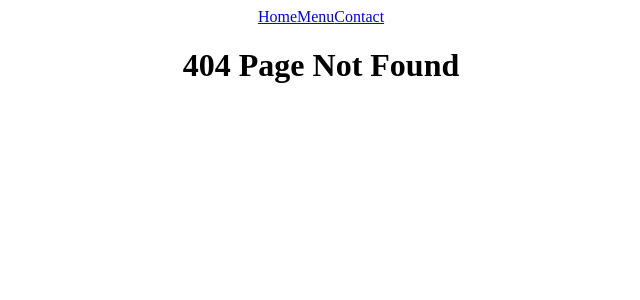
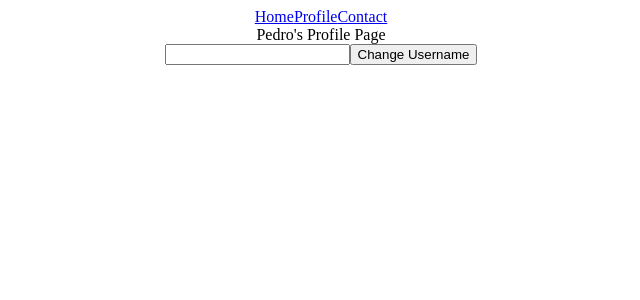
Before and after one commit to mishalkk/learn_react, a React (Create React App) app: page /profile in a window 1280 px wide. Before the commit this address had no page. Shown: the top 300 px of the page, without its empty margins (319-959 px from the left). Built offline with nearby package versions, Linux system fonts and the light colour scheme.

Commit message:
useContext

```diff
--- a/src/App.js
+++ b/src/App.js
@@ -1,30 +1,35 @@
 import './App.css';
 import { BrowserRouter as Router, Routes, Route } from 'react-router-dom';
 import { Home } from './pages/Home';
-import { Menu } from './pages/Menu';
+import { Profile } from './pages/Profile';
 import { Contact } from './pages/Contact';
 import { NoPage } from './pages/NoPage';
 import { Navbar } from './Navbar';
+import { useState, createContext } from 'react';
 
 
 // install react router dom
   // npm install react-router-dom
 
+export const AppContext = createContext();
 
 function App() {
+  const[username, setUsername] = useState("Pedro");
 
   return (
     <div className="App">
+      <AppContext.Provider value={{username, setUsername}}>
       <Router>
         <Navbar />
         <Routes>
           <Route path="/" element={<Home />}/>
-          <Route path="/menu" element={<Menu />} />
+          <Route path="/profile" element={<Profile />} />
           <Route path="/contact" element={<Contact />} />
 
           <Route path="*" element={<NoPage />} />
         </Routes>
       </Router>
+      </AppContext.Provider>
     </div>
   );
 }
--- a/src/Navbar.js
+++ b/src/Navbar.js
@@ -4,7 +4,7 @@ export const Navbar = () => {
     return (
         <div>
             <Link to="/">Home</Link>
-            <Link to="/menu">Menu</Link>
+            <Link to="/profile">Profile</Link>
             <Link to="/contact">Contact</Link>
         </div>
     )
--- /dev/null
+++ b/src/components/ChangeProfile.js
@@ -0,0 +1,16 @@
+import { useState } from "react";
+import { AppContext } from "../App";
+import { useContext } from "react";
+
+
+export const ChangeProfile = () => {
+    const { setUsername } = useContext(AppContext);
+    const [newUserName, setNewUserName] = useState("");
+
+    return (
+    <div>
+        <input onChange={(event) => {setNewUserName(event.target.value);}}/>
+        <button onClick={() => setUsername(newUserName)}>Change Username</button>
+    </div>
+    )
+};
--- a/src/pages/Home.js
+++ b/src/pages/Home.js
@@ -1,3 +1,11 @@
+import { useContext } from "react";
+import { AppContext} from '../App';
+
+
 export const Home = () => {
-    return (<h1>Home Page</h1>);
+    const {username} = useContext(AppContext);
+
+    return (
+        <h1>Home Page - {username}</h1>
+    );
 }
--- /dev/null
+++ b/src/pages/Profile.js
@@ -0,0 +1,13 @@
+import { ChangeProfile } from "../components/ChangeProfile";
+import { AppContext } from "../App";
+import { useContext } from "react";
+
+
+export const Profile = () => {
+    const {username} = useContext(AppContext)
+    return (
+    <div>
+        {username}'s Profile Page
+        <ChangeProfile />
+    </div>);
+}
```
